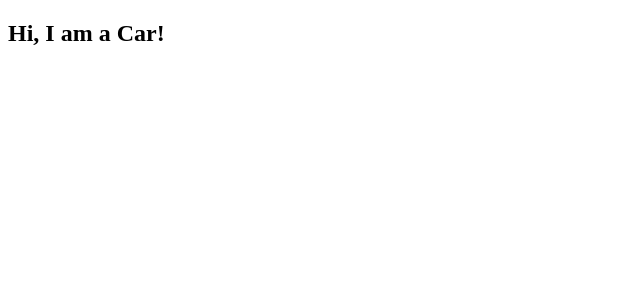
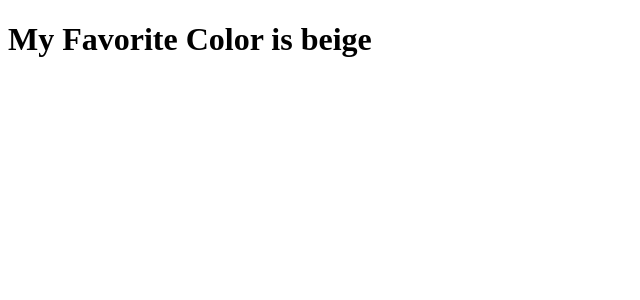
Before and after one commit to joshah-moors/jwt-frontend-react, a React (Create React App) app: page / in a window 1280 px wide. Shown: the top 300 px of the page, without its empty margins (0-640 px from the left). Built offline with nearby package versions, Linux system fonts and the light colour scheme.

Commit message:
React Mounting methods

```diff
--- a/src/App.js
+++ b/src/App.js
@@ -1,10 +1,53 @@
 import React from 'react';
-//import ReactDOM from 'react-dom';
+import ReactDOM from 'react-dom';
 
 class Car extends React.Component {
+  constructor(props) {
+    super(props);
+    this.state = {
+      brand: "Ford",
+      model: "Mustang",
+      color: "red",
+      year: 1964
+    }
+  }
+  changeColor = () => {
+    this.setState({color: "blue"});
+  }
   render() {
-    return <h2>Hi, I am a Car!</h2>;
+    return (
+      <div>
+        <h1>My {this.state.brand}</h1>
+        <p>
+          It is a {this.state.color} {this.state.model} from {this.state.year}
+        </p>
+        <button
+          type="button"
+          onClick={this.changeColor}
+        >Change color</button>
+      </div>
+    );
   }
 }
 
-export default Car;
+class Header extends React.Component {
+  constructor(props) {
+    super(props);
+    this.state = {favoritecolor: "red"};
+  }
+  //static getDerivedStateFromProps(props, state) {
+  //  return {favoritecolor: props.favcol };
+  //}
+  componentDidMount() {
+    setTimeout(() => {
+      this.setState({favoritecolor: "beige"})
+    }, 1000)
+  }
+  render() {
+    return (
+      <h1>My Favorite Color is {this.state.favoritecolor}</h1>
+    );
+  }
+}
+
+export default Header;
--- a/src/index.js
+++ b/src/index.js
@@ -1,5 +1,7 @@
 import React from 'react';
 import ReactDOM from 'react-dom';
-import Car from './App.js';
+import Header from './App.js';
 
-ReactDOM.render(<Car />, document.getElementById('root'));
+//const myelement = <Car brand="Ford" />;
+
+ReactDOM.render(<Header favcol="orange"/>, document.getElementById('root'));
```
